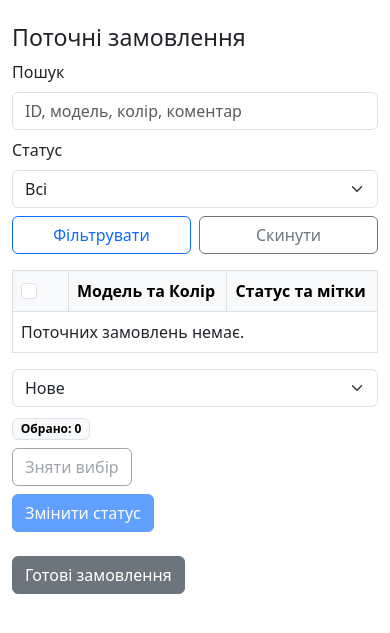
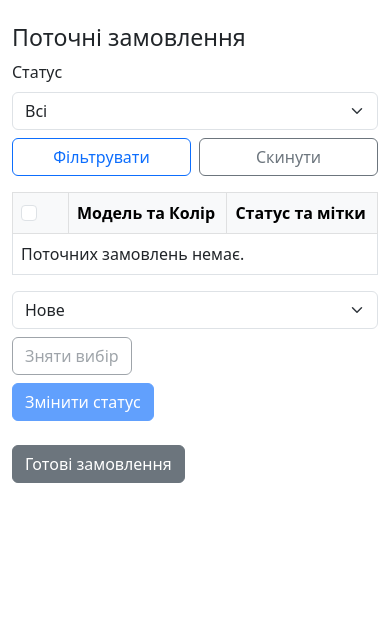
Before and after one commit to mykyyta/order-flow, a Django app: page /orders/current/ in a window 390 px wide. Shown: the part 56-689 px from the top of the page. Run offline with Django 5.2, Linux system fonts and the light colour scheme; the visitor is signed in with stand-in values (Sample User, id 1); data that the repository does not hold is empty; parts of the project's set-up code (start-up, migrations or seed data) failed here and were passed over.

Commit message:
Simplify current orders mobile flow without search

```diff
--- a/orders/tests.py
+++ b/orders/tests.py
@@ -529,7 +529,7 @@ class CurrentOrdersFilteringTests(TestCase):
         self.assertEqual(len(second_page.context["orders"]), 1)
         self.assertFalse(second_page.context["page_obj"].has_next())
 
-    def test_current_orders_supports_status_and_search_filters(self):
+    def test_current_orders_supports_status_filter(self):
         target = Order.objects.create(
             model=self.model,
             color=self.color,
@@ -545,7 +545,7 @@ class CurrentOrdersFilteringTests(TestCase):
 
         response = self.client.get(
             reverse("current_orders_list"),
-            {"status": STATUS_ON_HOLD, "q": "vip"},
+            {"status": STATUS_ON_HOLD},
         )
         self.assertEqual(response.status_code, 200)
         orders = list(response.context["orders"])
--- a/orders/views.py
+++ b/orders/views.py
@@ -15,7 +15,6 @@ from django.contrib.auth.password_validation import validate_password
 from django.core.exceptions import ValidationError
 from django.core.paginator import Paginator
 from django.db import models, transaction
-from django.db.models import Q
 from django.http import JsonResponse
 from django.shortcuts import get_object_or_404, redirect, render
 from django.urls import reverse_lazy
@@ -82,21 +81,12 @@ def _get_delayed_notification_service() -> DelayedNotificationService:
     )
 
 
-def _filtered_current_orders_queryset(*, search_query: str, status_filter: str):
+def _filtered_current_orders_queryset(*, status_filter: str):
     queryset = (
         Order.objects.select_related("model", "color")
         .exclude(current_status=STATUS_FINISHED)
         .order_by("-created_at", "-id")
     )
-    if search_query:
-        search_filters = (
-            Q(model__name__icontains=search_query)
-            | Q(color__name__icontains=search_query)
-            | Q(comment__icontains=search_query)
-        )
-        if search_query.isdigit():
-            search_filters |= Q(id=int(search_query))
-        queryset = queryset.filter(search_filters)
 
     status_values = {value for value, _ in CURRENT_STATUS_OPTIONS}
     if status_filter in status_values:
@@ -148,10 +138,8 @@ def auth_logout(request):
 
 @custom_login_required
 def current_orders_list(request):
-    search_query = (request.GET.get("q") or "").strip()
     status_filter = (request.GET.get("status") or "").strip()
     orders_queryset, status_filter = _filtered_current_orders_queryset(
-        search_query=search_query,
         status_filter=status_filter,
     )
 
@@ -201,7 +189,6 @@ def current_orders_list(request):
                         "form": form,
                         "orders": page_obj.object_list,
                         "page_obj": page_obj,
-                        "search_query": search_query,
                         "status_filter": status_filter,
                         "status_options": CURRENT_STATUS_OPTIONS,
                         "query_string": query_string,
--- a/templates/current_orders_list.html
+++ b/templates/current_orders_list.html
@@ -10,18 +10,7 @@
 {% include "partials/messages.html" %}
 
 <form method="get" class="row g-2 align-items-end mb-3">
-    <div class="col-md-5">
-        <label for="search-orders" class="form-label">Пошук</label>
-        <input
-            id="search-orders"
-            type="text"
-            class="form-control"
-            name="q"
-            value="{{ search_query }}"
-            placeholder="ID, модель, колір, коментар"
-        >
-    </div>
-    <div class="col-md-4">
+    <div class="col-12 col-md-8">
         <label for="filter-status" class="form-label">Статус</label>
         <select id="filter-status" class="form-select" name="status">
             <option value="">Всі</option>
@@ -32,7 +21,7 @@
             {% endfor %}
         </select>
     </div>
-    <div class="col-md-3 d-flex gap-2">
+    <div class="col-12 col-md-4 d-flex gap-2">
         <button type="submit" class="btn btn-outline-primary w-100">Фільтрувати</button>
         <a href="{% url 'current_orders_list' %}" class="btn btn-outline-secondary w-100">Скинути</a>
     </div>
@@ -99,9 +88,6 @@
             <small class="text-muted" id="status-transition-hint"></small>
         </div>
         <div class="col-md-auto">
-            <span class="badge text-bg-light border" id="selected-orders-count">Обрано: 0</span>
-        </div>
-        <div class="col-md-auto">
             <button type="button" class="btn btn-outline-secondary" id="clear-selection-btn" disabled>Зняти вибір</button>
         </div>
         <div class="col-md-auto">
@@ -150,12 +136,11 @@
         const clearSelectionButton = document.getElementById("clear-selection-btn");
         const select = document.getElementById("new_status");
         const hint = document.getElementById("status-transition-hint");
-        const selectedCount = document.getElementById("selected-orders-count");
         const applyStatusButton = document.getElementById("apply-status-btn");
         const checkboxes = Array.from(document.querySelectorAll(".js-order-checkbox"));
         let selectedLength = 0;
 
-        if (!transitionDataEl || !bulkStatusForm || !select || !selectedCount || !applyStatusButton || !clearSelectionButton || checkboxes.length === 0) {
+        if (!transitionDataEl || !bulkStatusForm || !select || !applyStatusButton || !clearSelectionButton || checkboxes.length === 0) {
             return;
         }
 
@@ -191,7 +176,6 @@
                 option.disabled = !allowed.has(option.value);
             });
 
-            selectedCount.textContent = `Обрано: ${selectedLength}`;
             applyStatusButton.disabled = selectedLength === 0;
             clearSelectionButton.disabled = selectedLength === 0;
             if (selectAllCheckbox) {
```
